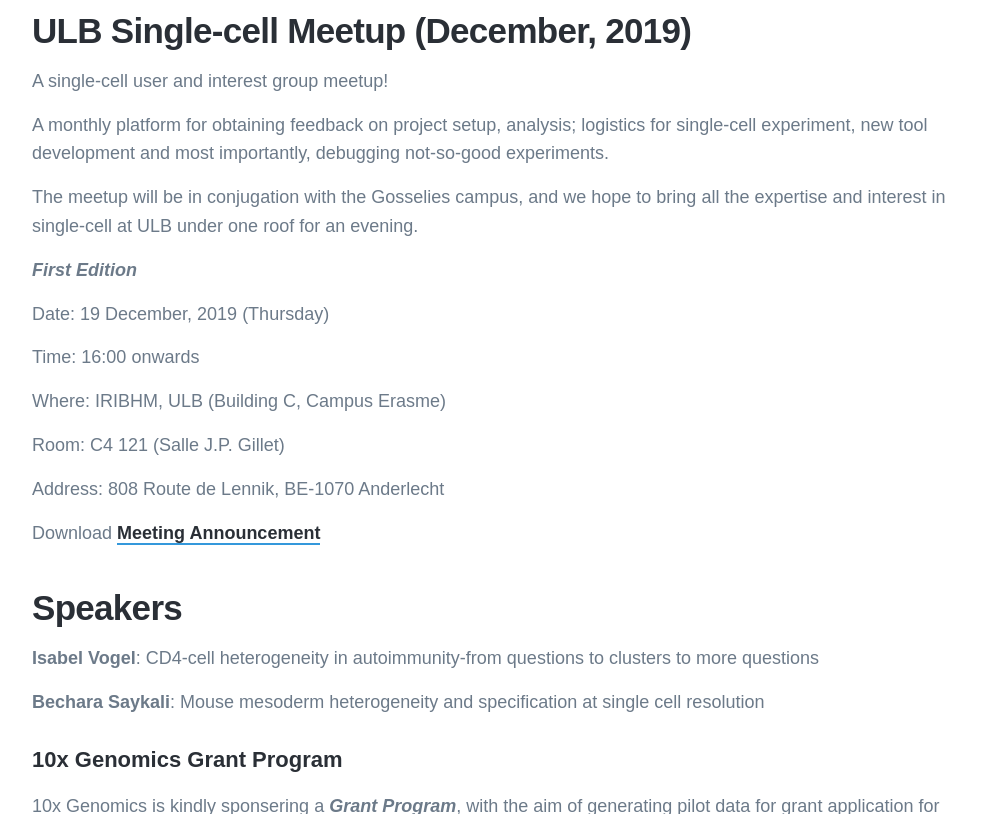
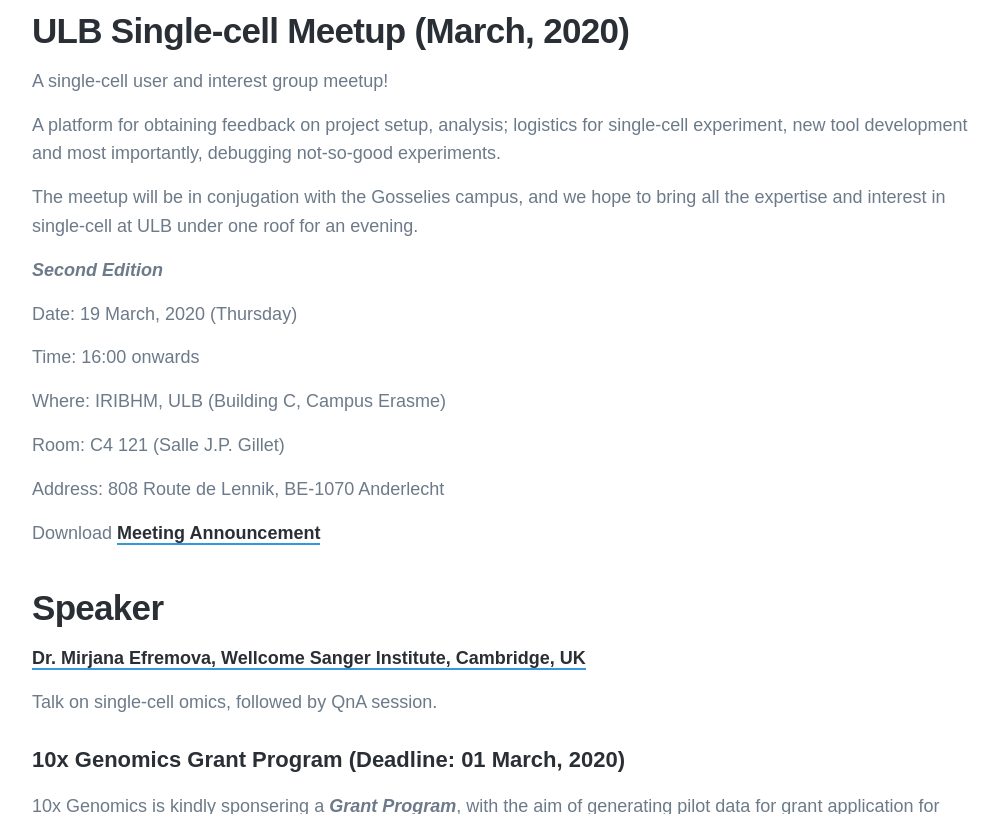
Before and after one commit to sumeetpalsingh/sumeetpalsingh.github.io, a Jekyll site: the page built from _pages/meetings.md, in a window 1280 px wide and 1400 px high. Shown: the part 586-1400 px from the top of the window, without its empty margins (138-1136 px from the left). Built offline with Jekyll 4.4.1, drawn with Linux system fonts in a browser that asks for light colours; nearby versions of some CDN libraries; some web fonts are replaced.

Commit message:
Meetings

```diff
--- a/_pages/meetings.md
+++ b/_pages/meetings.md
@@ -5,17 +5,17 @@
 featured_image: /images/demo/meeting_header.jpg
 ---
 
-## ULB Single-cell Meetup (December, 2019)
+## ULB Single-cell Meetup (March, 2020)
 
 A single-cell user and interest group meetup!
 
-A monthly platform for obtaining feedback on project setup, analysis; logistics for single-cell experiment, new tool development and most importantly, debugging not-so-good experiments.
+A platform for obtaining feedback on project setup, analysis; logistics for single-cell experiment, new tool development and most importantly, debugging not-so-good experiments.
 
 The meetup will be in conjugation with the Gosselies campus, and we hope to bring all the expertise and interest in single-cell at ULB under one roof for an evening.
 
-**_First Edition_**
+**_Second Edition_**
 
-Date: 19 December, 2019 (Thursday)
+Date: 19 March, 2020 (Thursday)
 
 Time: 16:00 onwards
 
@@ -27,15 +27,16 @@
 
 Download [Meeting Announcement][1]
 
-[1]:{{ site.url }}/images/singleCellMeetup_19Dec.jpg
+[1]:{{ site.url }}/images/Scmeetup_march20.jpg
 
-## Speakers
+## Speaker
 
-**Isabel Vogel**: CD4-cell heterogeneity in autoimmunity-from questions to clusters to more questions
+[**Dr. Mirjana Efremova, Wellcome Sanger Institute, Cambridge, UK**](https://www.sanger.ac.uk/people/directory/efremova-mirjana)
 
-**Bechara Saykali**: Mouse mesoderm heterogeneity and specification at single cell resolution
+Talk on single-cell omics, followed by QnA session.
 
-#### 10x Genomics Grant Program
+
+#### 10x Genomics Grant Program (Deadline: 01 March, 2020)
 
 10x Genomics is kindly sponsering a **_Grant Program_**, with the aim of generating pilot data for grant application for 10x Genomics users and non-users. The grant program involves and **_Abstract competition_**. The prizes are as follows:
 
```
Also changed, not shown: images/Scmeetup_march20.jpg (added), 1 other file.
